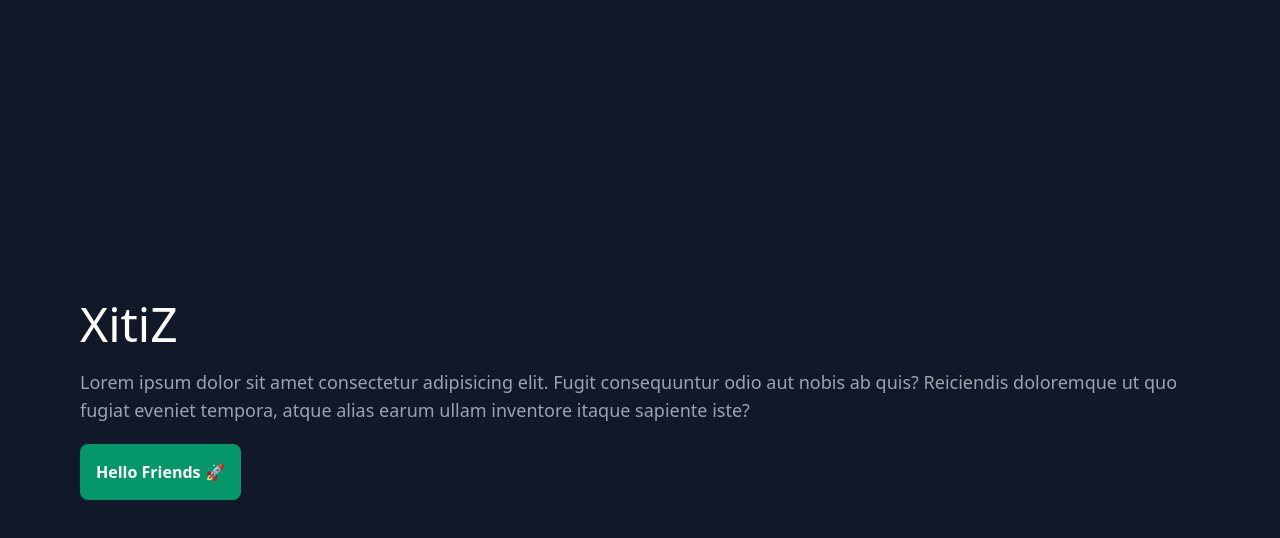
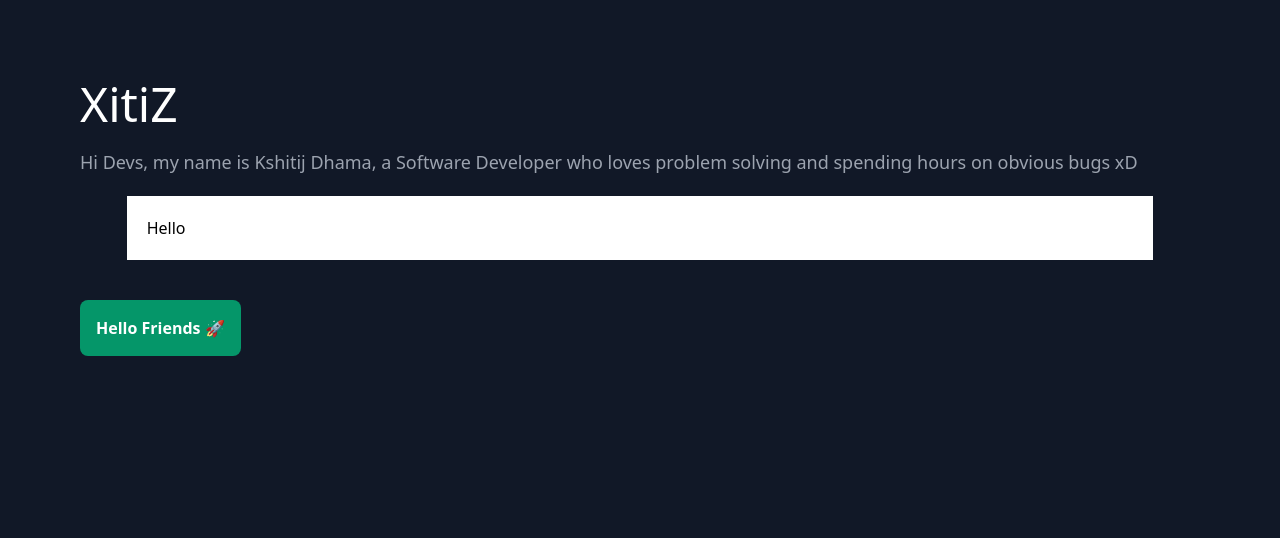
Before and after one commit to kaydee0502/kaydee0502.github.io, a React (Vite) app: page / in a window 1280 px wide. Shown: the top 538 px of the page. Built offline with nearby package versions, Linux system fonts and the light colour scheme.

Commit message:
basic ground div

```diff
--- a/package.json
+++ b/package.json
@@ -11,6 +11,7 @@
     "watch:css": "postcss src/styles/tailwind.css -o src/styles/output.css"
   },
   "dependencies": {
+    "@headlessui/react": "^1.4.2",
     "react": "^17.0.2",
     "react-dom": "^17.0.2"
   },
--- a/src/App.jsx
+++ b/src/App.jsx
@@ -2,22 +2,29 @@ import { useState } from "react";
 import logo from "./logo.svg";
 import "./App.css";
 import "./styles/output.css";
+import Ground from "./Ground";
 
 function App() {
   const [count, setCount] = useState(0);
 
   return (
-    <div className="bg-gray-900 p-20 h-screen flex justify-center items-start flex-col">
+    <>
+      <div className="bg-gray-900 p-20 h-screen flex items-start flex-col">
         <h1 className="text-5xl text-white">XitiZ</h1>
         <p className="text-gray-400 mt-5 text-lg">
-        Lorem ipsum dolor sit amet consectetur adipisicing elit. Fugit
-        consequuntur odio aut nobis ab quis? Reiciendis doloremque ut quo fugiat
-        eveniet tempora, atque alias earum ullam inventore itaque sapiente iste?
+          Hi Devs, my name is Kshitij Dhama, a Software Developer who loves
+          problem solving and spending hours on obvious bugs xD
         </p>
+        <div class="w-full flex justify-center my-5">
+          <div class="w-11/12">
+            <Ground />
+          </div>
+        </div>
         <button class="p-4 bg-green-600 rounded-lg font-bold text-white mt-5 hover:bg-gray-600">
           Hello Friends 🚀
         </button>
       </div>
+    </>
   );
 }
 
--- /dev/null
+++ b/src/Ground.jsx
@@ -0,0 +1,7 @@
+import React from "react";
+
+const Ground = () => {
+  return <h1 class="p-5 bg-white">Hello</h1>;
+};
+
+export default Ground;
```
Also changed, not shown: 1 other file (tests, documents, lock files or other folders). Lines whose indentation alone changed are shown as unchanged.
